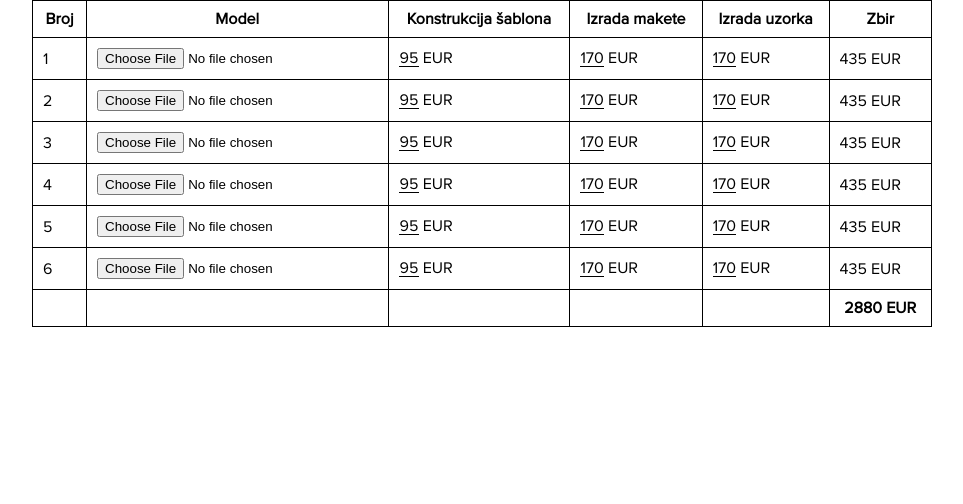
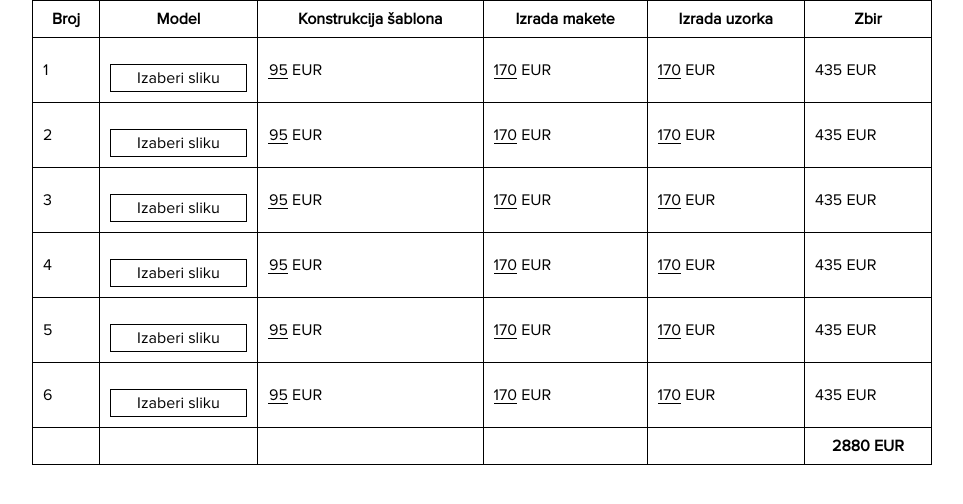
Before and after one commit to djcvijic/akkta-studio-offers, a Vue app: page / in a window 1280 px wide. Shown: the top 504 px of the page, without its empty margins (158-1121 px from the left). Built offline with nearby package versions, Linux system fonts and the light colour scheme.

Commit message:
File upload UX

```diff
--- a/src/components/OfferItem.vue
+++ b/src/components/OfferItem.vue
@@ -3,7 +3,8 @@
         <td>{{ itemIndex + 1 }}</td>
         <td>
             <img :src="imageData.uri"/>
-            <input type="file" accept="image/png, image/gif, image/jpeg" @change="onUploadImage"/>
+            <label for="imageUpload">Izaberi sliku</label>
+            <input id="imageUpload" type="file" style="display: none;" accept="image/png, image/gif, image/jpeg" @change="onUploadImage"/>
         </td>
         <td><EditableSpan :value="value.patternPrice" @input="newValue => emitInput('patternPrice', newValue)"/> EUR</td>
         <td><EditableSpan :value="value.modelPrice" @input="newValue => emitInput('modelPrice', newValue)"/> EUR</td>
@@ -88,4 +89,12 @@ td {
 td > img {
     height: 150px;
 }
+
+td > label {
+    display: block;
+    border: 1px solid #000;
+    cursor: pointer;
+    padding: 5px;
+    text-align: center;
+}
 </style>
```
